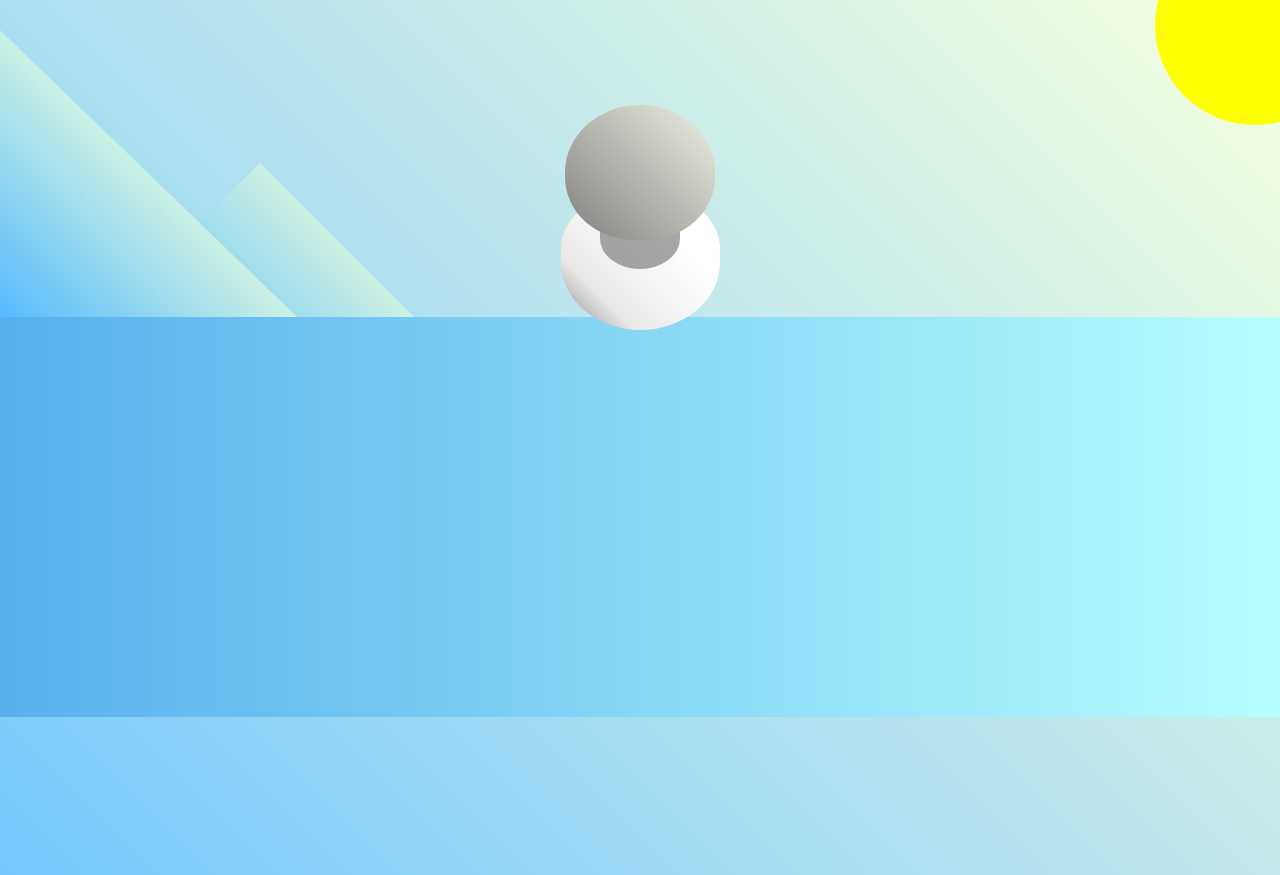
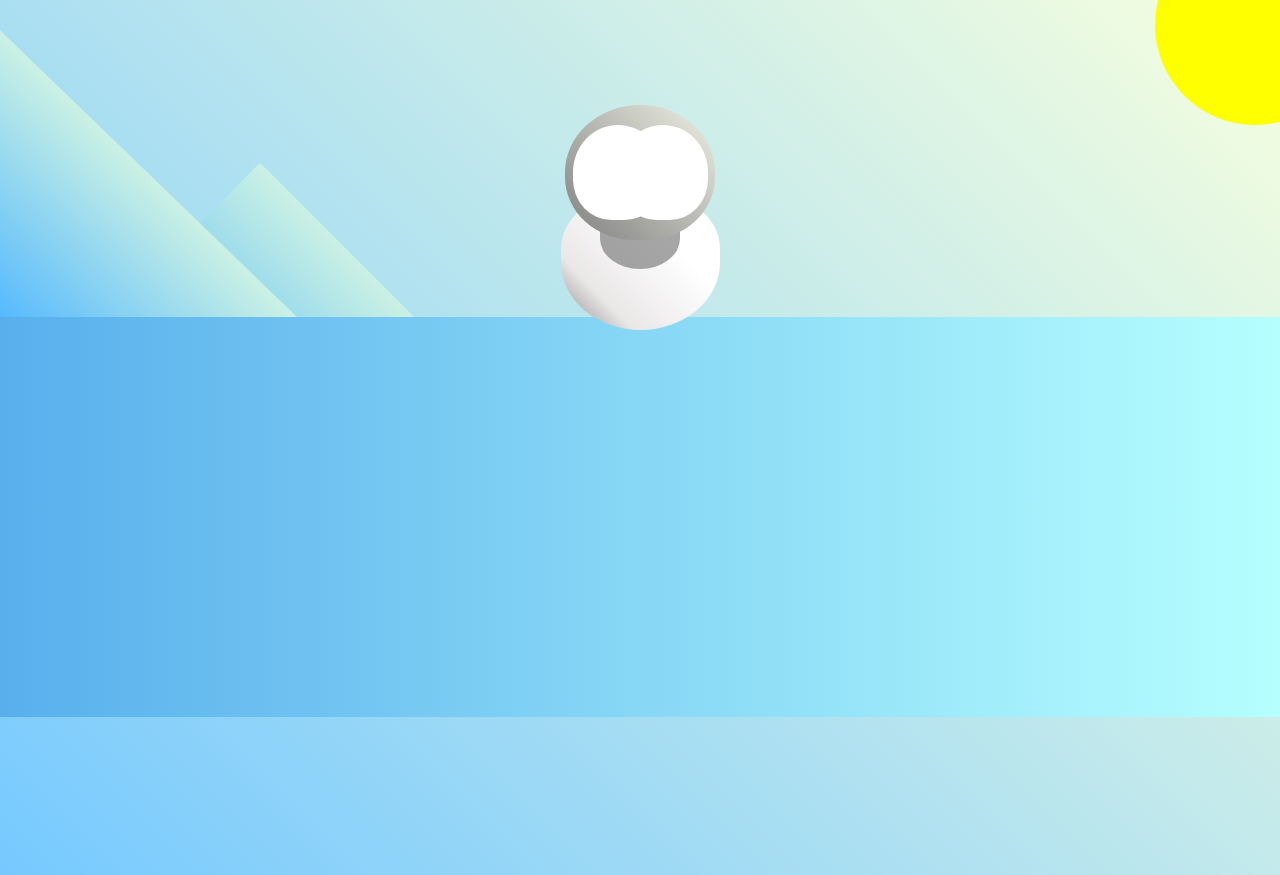
Before and after one commit to stackedStewart/responsivewebdesign, a plain HTML site: page CSS-Penguin/index.html in a window 1280 px wide. Shown: the top 875 px of the page. Drawn offline with Linux system fonts and the light colour scheme.

Commit message:
adding chin

```diff
--- a/CSS-Penguin/index.html
+++ b/CSS-Penguin/index.html
@@ -12,8 +12,9 @@
     <div class="sun"></div>
     <div class="penguin">
       <div class="penguin-head">
-        <div class="face"></div>
-        <div class="face"></div>
+        <div class="face left"></div>
+        <div class="face right"></div>
+        <div class="chin"></div>
       </div>
       <div class="penguin-body"></div>
     </div>
--- a/CSS-Penguin/styles.css
+++ b/CSS-Penguin/styles.css
@@ -62,10 +62,20 @@ body {
 }
 
 .face {
-  width: 60;
+  width: 60%;
   height: 70%;
   background-color: white;
   border-radius: 70% 70% 60%  60%;
+  position: absolute;
+  top: 15%;
+}
+
+.face.left {
+  left: 5%;
+}
+
+.face.right {
+  right: 5%;
 }
 
 .penguin-body {
```
